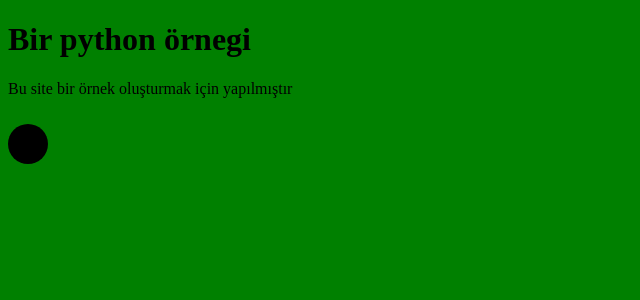
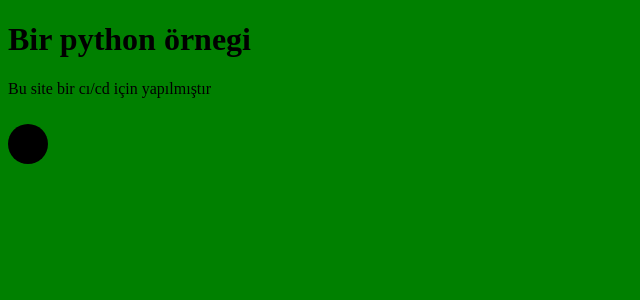
Before and after one commit to oguzhalit/test_pr, a Flask app: template templates/home.html in a window 1280 px wide. Shown: the part 134-434 px from the top of the page, without its empty margins (0-640 px from the left). Run offline with Flask 2, Linux system fonts and the light colour scheme; the template is opened without the code that fills it, so the values that code supplies are empty.

Commit message:
fixed bug

```diff
--- a/main.py
+++ b/main.py
@@ -3,7 +3,7 @@ app = Flask(__name__)
 
 @app.route("/")
 def home():
-    return render_template('hoe.html')
+    return render_template('home.html')
 @app.route("/about")
 def about():
     return render_template('about.html')
--- a/templates/home.html
+++ b/templates/home.html
@@ -2,7 +2,7 @@
 {% block content %}
   <div class="home">
     <h1>Bir python örnegi</h1>
-    <p>Bu site bir örnek oluşturmak için yapılmıştır</p>
+    <p>Bu site bir cı/cd için yapılmıştır</p>
     <svg height='600' width='820'>
       <circle onclick="test(evt)" cx="20" cy="30" fill="black" r="20"></circle>
     </svg>
```
